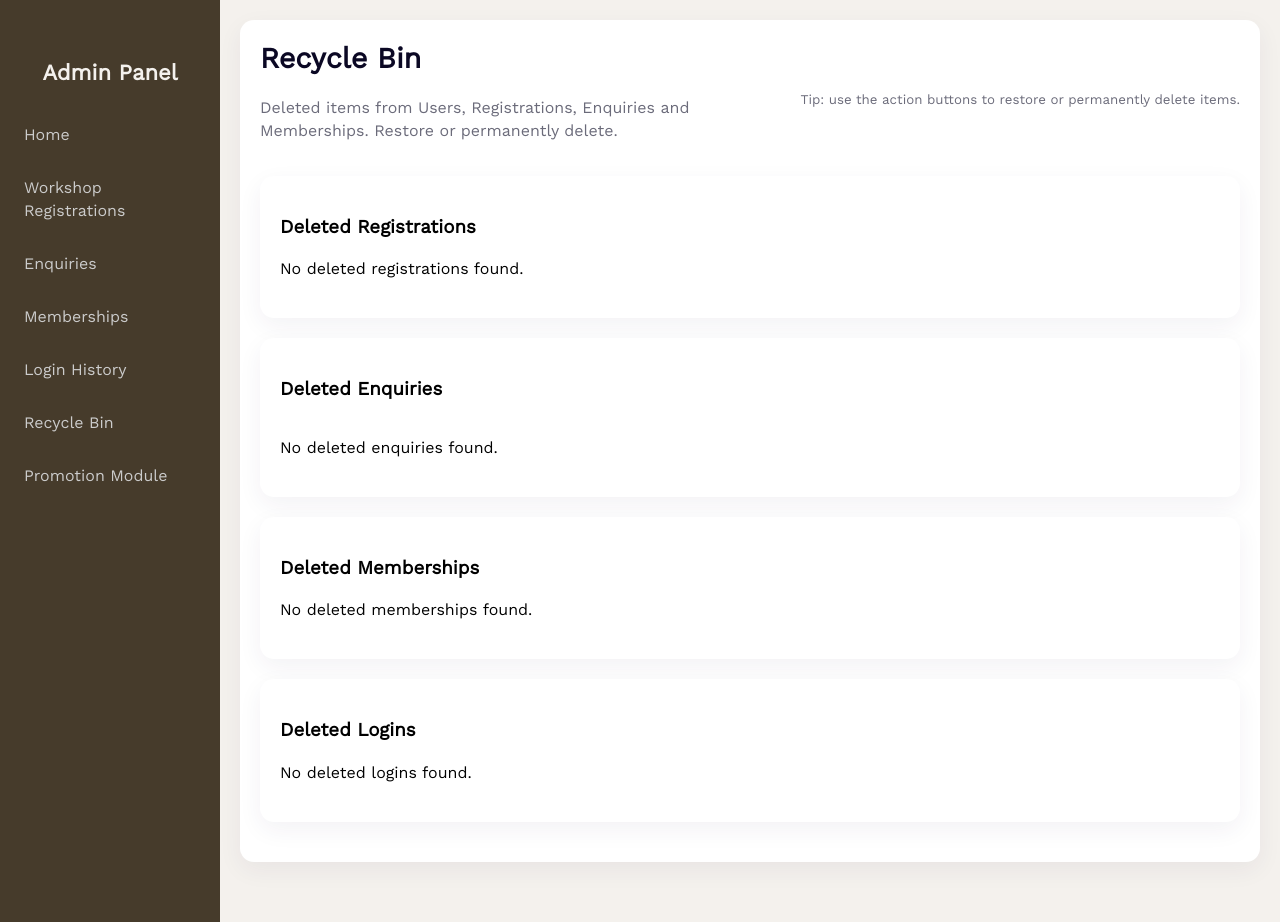
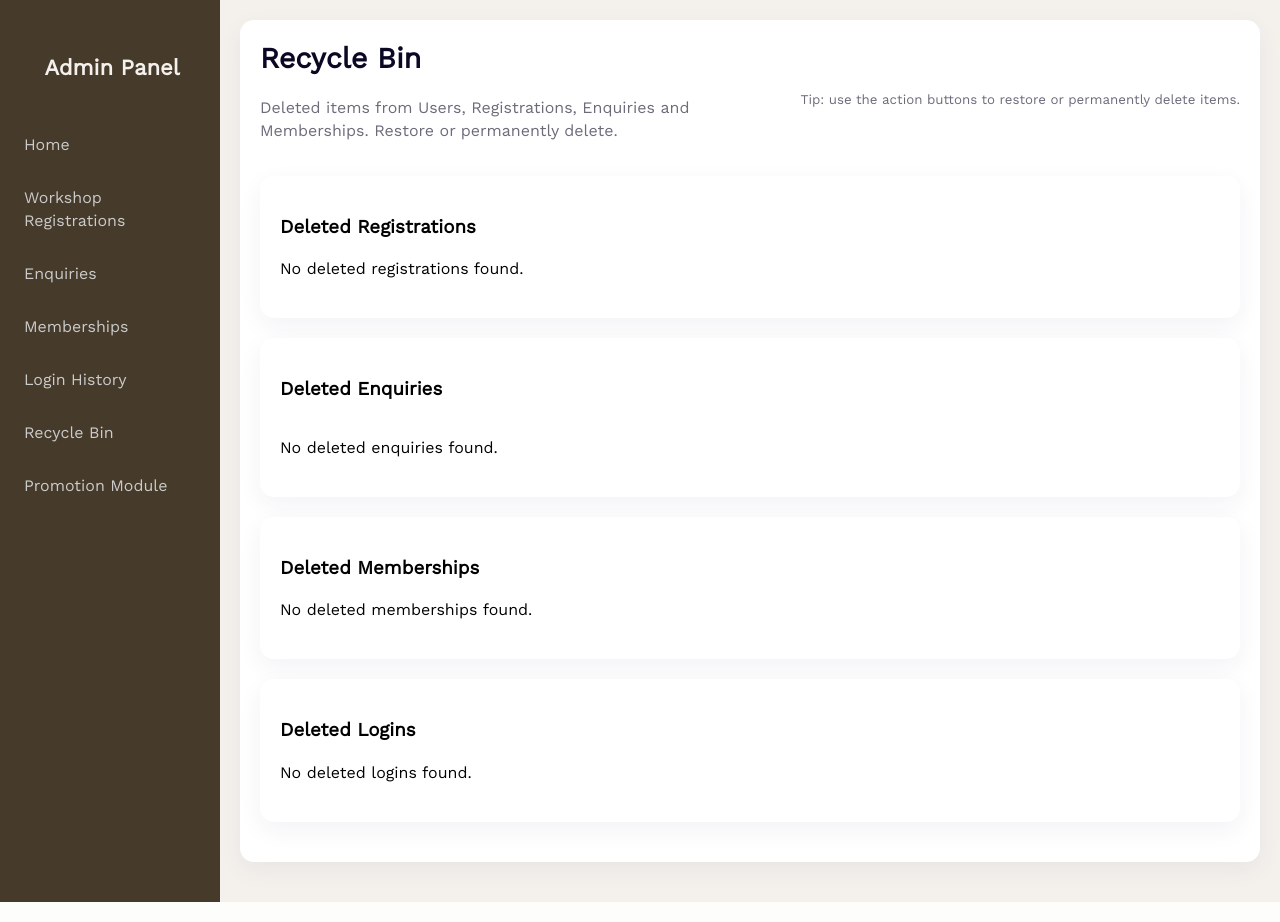
Before and after one commit to danyol123/rootflowers, a PHP site: page /recycle.php in a window 1280 px wide. Run offline with PHP 8.4, Linux system fonts and the light colour scheme; the visitor is signed in with stand-in values (Sample User, id 1); data that the repository does not hold is empty.

Commit message:
Fixed admin panel sidebar and icon

```diff
--- a/admin_sidebar.php
+++ b/admin_sidebar.php
@@ -6,8 +6,8 @@
  * Created: 2025-11-19
  */
     echo
-    '<div class="admin-sidebar">
-        <h2>Admin Panel</h2>
+    '<aside class="admin-sidebar">
+        <a href="admin_panel.php"><h2>Admin Panel</h2></a>
         <a href="index.php">Home</a>
         <a href="view_register.php">Workshop Registrations</a>
         <a href="view_enquiry.php">Enquiries</a>
@@ -15,5 +15,5 @@
         <a href="view_login.php">Login History</a>
         <a href="recycle.php">Recycle Bin</a>
         <a href="view_promotion.php">Promotion Module</a>
-    </div>';
+    </aside>';
 ?>
--- a/recycle.php
+++ b/recycle.php
@@ -83,13 +83,12 @@ if ($_SERVER['REQUEST_METHOD'] === 'POST' && in_array($action, ['soft_delete','p
         <title>Root Flower — Recycle</title>
         <meta name="viewport" content="width=device-width,initial-scale=1">
         <link rel="stylesheet" href="styles/styles.css">
+        <link rel="icon" href="Pictures/Index/logo.png" type="image/png">
     </head>
     <body class="rf-root">
     <main class="admin-main">
-        <aside class="admin-sidebar">
-            <!-- Sidebar -->
-            <?php include 'admin_sidebar.php'; ?>
-        </aside>
+        <!-- Sidebar -->
+        <?php include 'admin_sidebar.php'; ?>
 
         <section class="admin-content">
             <div class="rf-confirm">
@@ -197,14 +196,13 @@ $deleted_logins = $conn->query("SELECT * FROM login_history WHERE deleted = 1 OR
     <title>Recycle Bin — Root Flower</title>
     <meta name="viewport" content="width=device-width,initial-scale=1">
     <link rel="stylesheet" href="styles/styles.css">
+    <link rel="icon" href="Pictures/Index/logo.png" type="image/png">
 </head>
 <body class="rf-root">
 
 <main class="admin-main">
-    <aside class="admin-sidebar">
-            <!-- Sidebar -->
-            <?php include 'admin_sidebar.php'; ?>
-        </aside>
+    <!-- Sidebar -->
+    <?php include 'admin_sidebar.php'; ?>
 
     <section class="admin-content">
         <div class="rf-list-container">
--- a/view_enquiry.php
+++ b/view_enquiry.php
@@ -206,10 +206,8 @@ if (!function_exists('header_link')) {
 <body class="rf-root">
 
 <main class="admin-main">
-    <aside class="admin-sidebar">
-        <!-- Sidebar -->
-    	<?php include 'admin_sidebar.php'; ?>
-    </aside>
+    <!-- Sidebar -->
+    <?php include 'admin_sidebar.php'; ?>
 
     <section class="admin-content">
         <div class="rf-list-container">
--- a/view_register.php
+++ b/view_register.php
@@ -209,10 +209,8 @@ if (isset($_SESSION['flash'])) {
 <body class="rf-root">
 
 <main class="admin-main">
-    <aside class="admin-sidebar">
-        <!-- Sidebar -->
-    	<?php include 'admin_sidebar.php'; ?>
-    </aside>
+    <!-- Sidebar -->
+    <?php include 'admin_sidebar.php'; ?>
 
     <section class="admin-content">
         <div class="rf-list-container">
```
Also changed, not shown: view_login.php (+4 -3 lines), view_membership.php (+4 -3 lines), view_promotion.php (+3 -4 lines).
